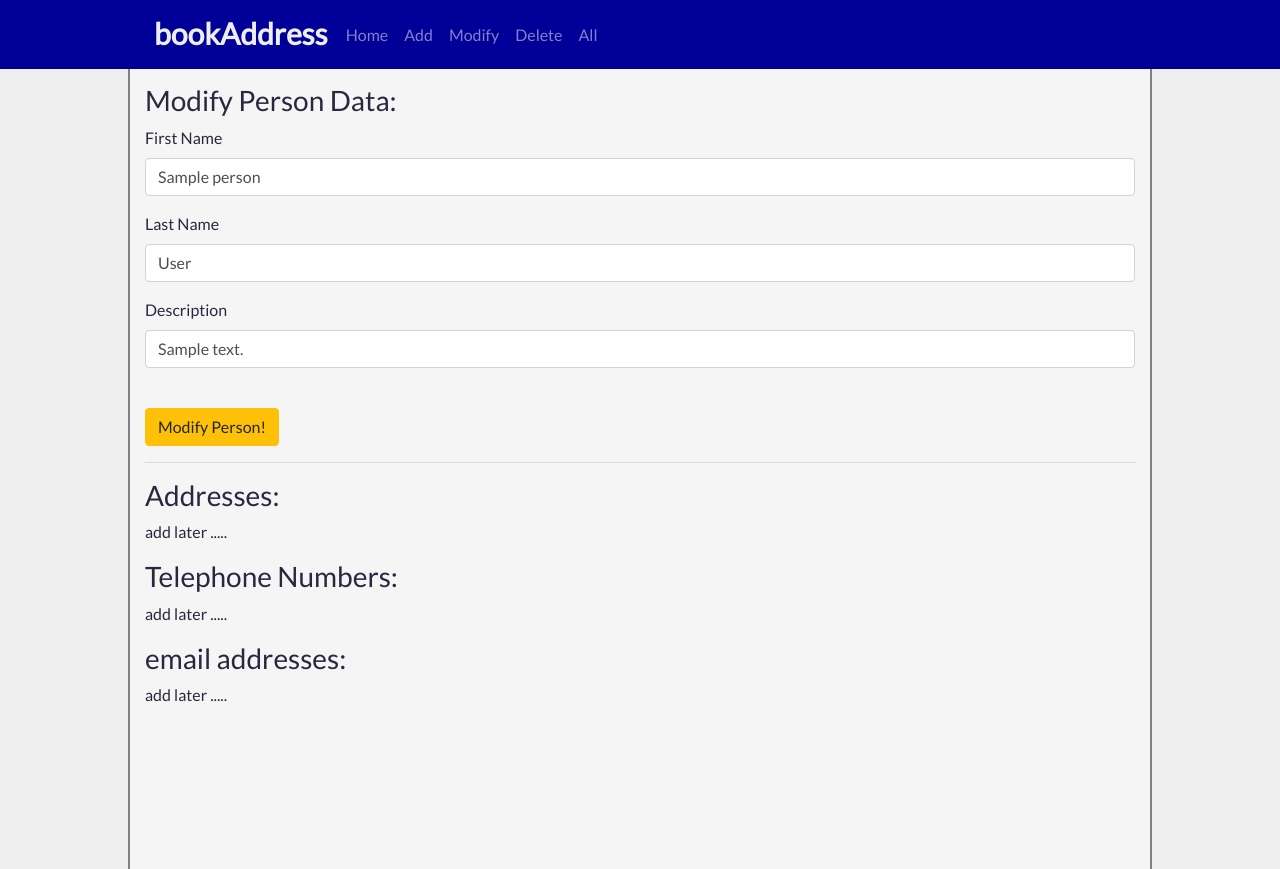
After one commit to krzysztofkar/warsztat_indywidualny, a Django app: page /modify/1 in a window 1280 px wide. The commit adds this page. Run offline with Django 3.2, Linux system fonts and the light colour scheme; tables that the repository leaves empty hold one stand-in row (values such as "Sample post"); some libraries are stand-ins or nearby versions.

Commit message:
Modify person basic

```diff
--- a/contacts/static/css/styles.css
+++ b/contacts/static/css/styles.css
@@ -13,7 +13,6 @@ body {
     font-family: 'Lato', sans-serif;
     background-color: #eeeeee;
     color: #28283e;
-
 }
 
 .headerRooms {
@@ -23,7 +22,7 @@ body {
 }
 
 .websiteHeader {
-    background-color: darkslateblue;
+    background-color: #000099;
     width: 100%;
 }
 
@@ -57,9 +56,6 @@ table {
     width: 50%;
 }
 
-/*.formNumber {*/
-    /*width: 80px;*/
-/*}*/
 
 .centerTableCol {
     text-align: center;
--- a/contacts/templates/add_new_person.html
+++ b/contacts/templates/add_new_person.html
@@ -20,7 +20,6 @@
         </tbody>
     </table>
 
-
 {% else %}
 
     <h3 class="h3">Add new Person:</h3>
@@ -31,13 +30,13 @@
             <label>First Name</label>
             <input type="text" name="name" maxlength="64" class="form-control">
         </div>
-                <div class="form-group">
+        <div class="form-group">
             <label>Last Name</label>
             <input type="text" name="surname" maxlength="64" class="form-control">
         </div>
         <div class="form-group">
             <label>Description</label>
-            <input type="text" name="description" min="0" class="form-control">
+            <input type="text" name="description" class="form-control">
         </div>
         <br>
         <button type="submit" class="btn btn-primary">Add Person</button>
--- a/contacts/templates/header.html
+++ b/contacts/templates/header.html
@@ -21,7 +21,7 @@
         <div class="collapse navbar-collapse" id="navbarNavAltMarkup">
             <div class="navbar-nav">
                 <a class="nav-item nav-link" href="#">Home</a>
-                <a class="nav-item nav-link" href="#">Add</a>
+                <a class="nav-item nav-link" href="/new">Add</a>
                 <a class="nav-item nav-link" href="#">Modify</a>
                 <a class="nav-item nav-link" href="#">Delete</a>
                 <a class="nav-item nav-link" href="#">All</a>
--- /dev/null
+++ b/contacts/templates/modify_person.html
@@ -0,0 +1,53 @@
+{% include  "header.html" %}
+
+{% if msg %}
+    <h3 class="h3">{{ msg }}</h3>
+
+    <table class="table">
+        <thead class="thead-light">
+        <tr>
+            <th scope="col" class="centerTableCol">First Name</th>
+            <th scope="col" class="centerTableCol">Last Name</th>
+            <th scope="col" class="centerTableCol">Description</th>
+        </tr>
+        </thead>
+        <tbody>
+        <tr>
+            <td class="centerTableCol">{{ modified_person.name }}</td>
+            <td class="centerTableCol">{{ modified_person.surname }}</td>
+            <td class="personDescription">{{ modified_person.description }}</td>
+        </tr>
+        </tbody>
+    </table>
+
+{% else %}
+
+    <h3 class="h3">Modify Person Data:</h3>
+
+    <form action="/modify/{{ modified_person.id }}" method="post">
+        {% csrf_token %}
+        <div class="form-group">
+            <label>First Name</label>
+            <input type="text" name="name" maxlength="64" value="{{ modified_person.name }}" class="form-control">
+        </div>
+        <div class="form-group">
+            <label>Last Name</label>
+            <input type="text" name="surname" maxlength="64" value="{{ modified_person.surname }}" class="form-control">
+        </div>
+        <div class="form-group">
+            <label>Description</label>
+            <input type="text" name="description" value="{{ modified_person.description }}"  class="form-control">
+        </div>
+        <br>
+        <button type="submit" class="btn btn-warning">Modify Person!</button>
+    </form>
+    <hr>
+    <h3 class="h3">Addresses:</h3>
+    <p>add later .....</p>
+    <h3 class="h3">Telephone Numbers:</h3>
+    <p>add later .....</p>
+    <h3 class="h3">email addresses:</h3>
+    <p>add later .....</p>
+{% endif %}
+
+{% include "footer.html" %}
```
